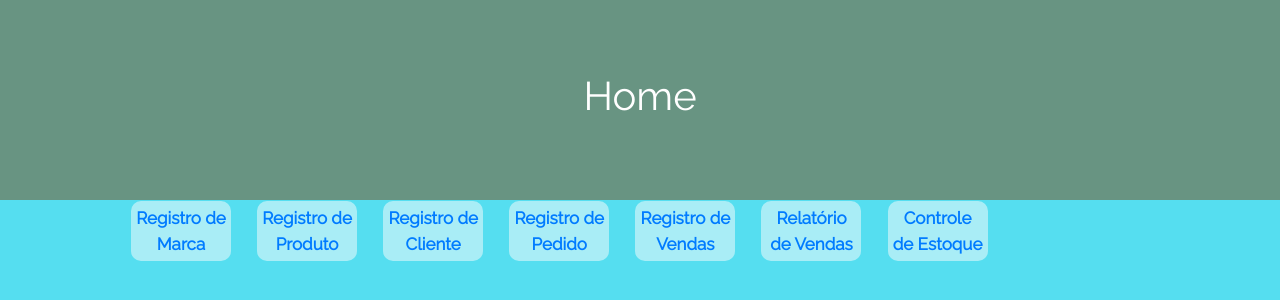
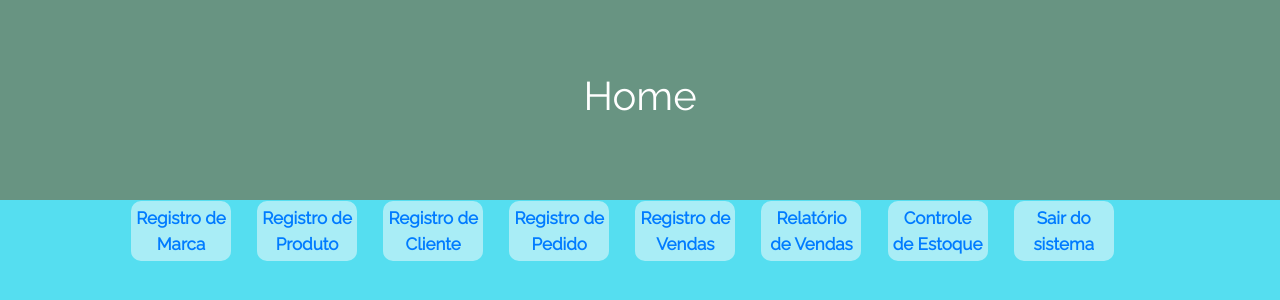
Before and after one commit to rayssaab/OLPcons, a PHP site: page /pages/home.php in a window 1280 px wide. Shown: the top 300 px of the page. Run offline with PHP 8.4, Linux system fonts and the light colour scheme.

Commit message:
botaosair

```diff
--- a/pages/home.php
+++ b/pages/home.php
@@ -1,3 +1,22 @@
+<?php
+/*
+    include_once ('../arquivos/conexao.php');
+
+    session_start();
+    //print_r($_SESSION);
+    if((!isset($_SESSION['usuario']) == true) and (!isset($_SESSION['senha']) == true)){
+        unset($_SESSION['usuario']);
+        unset($_SESSION['senha']);
+        header("Location: login.php");
+    }
+
+    $sql = "SELECT * FROM usuario ORDER BY id DESC";
+
+    $resulta = $conn->query($sql);
+
+    //print_r($resulta);
+
+    */?>
 <html>
   <head>
     <link rel="stylesheet" href="https://stackpath.bootstrapcdn.com/bootstrap/4.1.3/css/bootstrap.min.css" integrity="sha384-MCw98/SFnGE8fJT3GXwEOngsV7Zt27NXFoaoApmYm81iuXoPkFOJwJ8ERdknLPMO" crossorigin="anonymous">
@@ -20,6 +39,7 @@
       <button><li> <a class="item-menu" href="../pages/registro_vendas.php">Registro de Vendas</a></li></button>
       <button><li> <a class="item-menu" href="../pages/relatorio_vendas.php">Relatório de Vendas</a></li></button>
       <button><li> <a class="item-menu" href="../pages/controle_estoque.php">Controle de Estoque</a></li></button>
+      <button><li> <a class="item-menu" href="" >Sair do sistema</a></li></button>
       </ul>
     </nav>
   </body>
```
